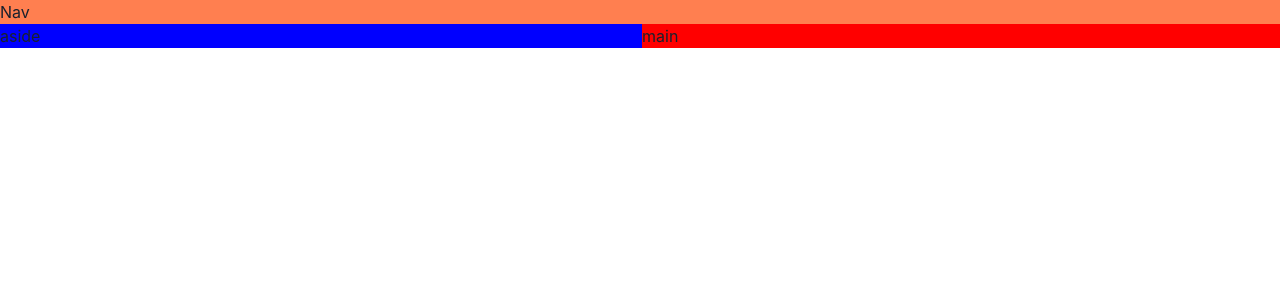
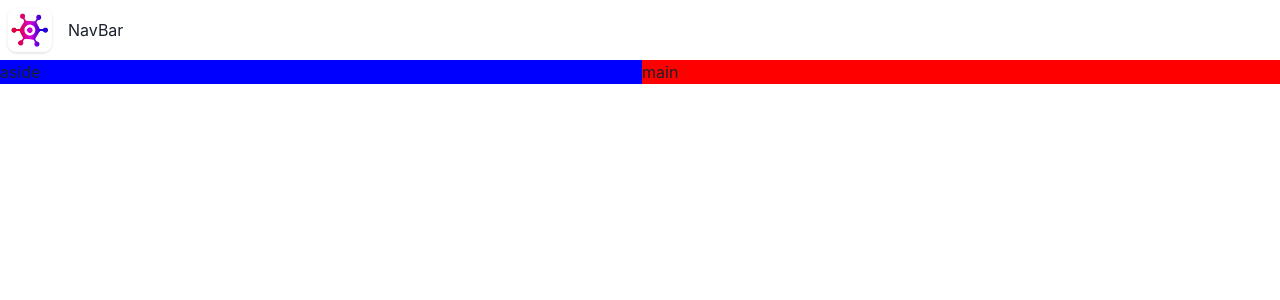
Before and after one commit to kalejaiyeoluwadara/gamehub, a Next.js app: page / in a window 1280 px wide. Shown: the top 300 px of the page. Built offline with nearby package versions, Linux system fonts and the light colour scheme.

Commit message:
built navbar

```diff
--- /dev/null
+++ b/app/components/NavBar.jsx
@@ -0,0 +1,15 @@
+import { HStack, Text } from "@chakra-ui/react";
+import Image from "next/image";
+import React from "react";
+import logo from "@/public/assets/logo.webp";
+
+function NavBar() {
+  return (
+    <HStack>
+      <Image height={60} width={60} src={logo} alt="Logo" />
+      <Text>NavBar </Text>
+    </HStack>
+  );
+}
+
+export default NavBar;
--- a/app/page.tsx
+++ b/app/page.tsx
@@ -1,6 +1,6 @@
 import { Grid, GridItem, Show } from "@chakra-ui/react";
 import Image from "next/image";
-
+import NavBar from "@/app/components/NavBar";
 export default function Home() {
   return (
     <Grid
@@ -9,8 +9,8 @@ export default function Home() {
         lg: `"nav nav" "aside main"`,
       }}
     >
-      <GridItem area={"nav"} bg={"coral"}>
-        Nav
+      <GridItem area={"nav"}>
+        <NavBar />
       </GridItem>
       <Show above="lg">
         <GridItem area={"aside"} bg={"blue"}>
```
Also changed, not shown: public/assets/logo.webp (added).
